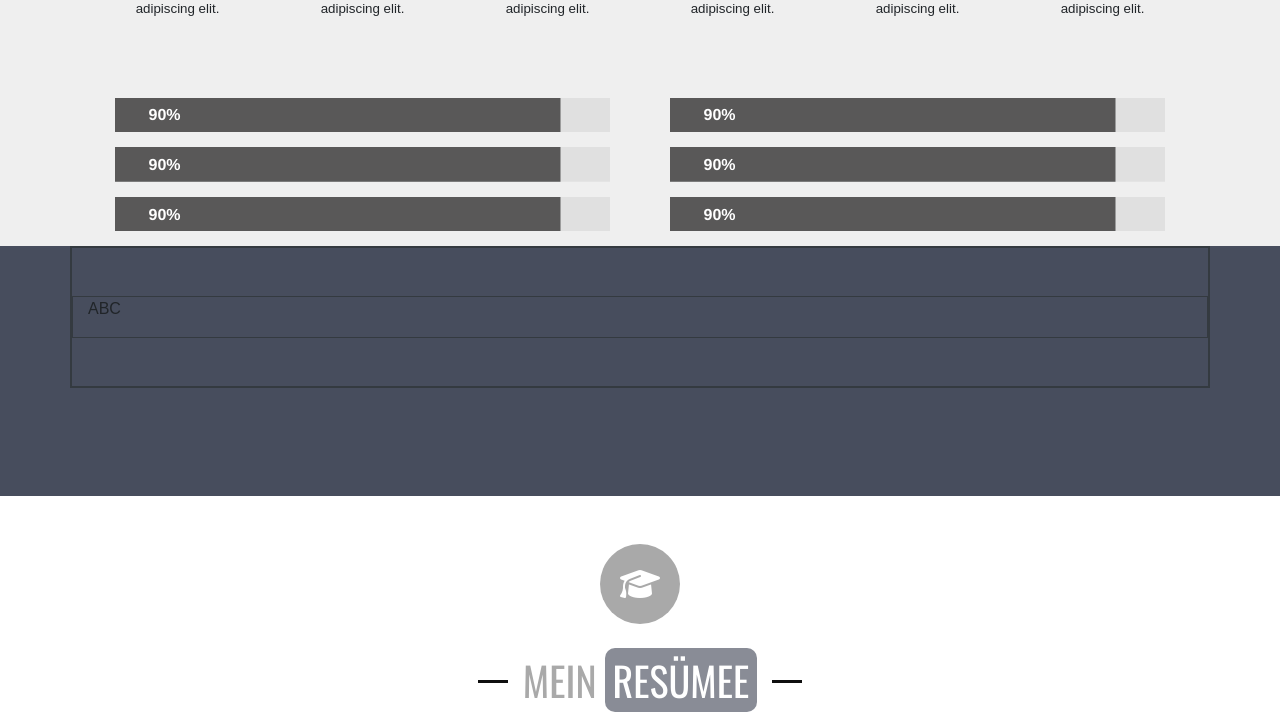
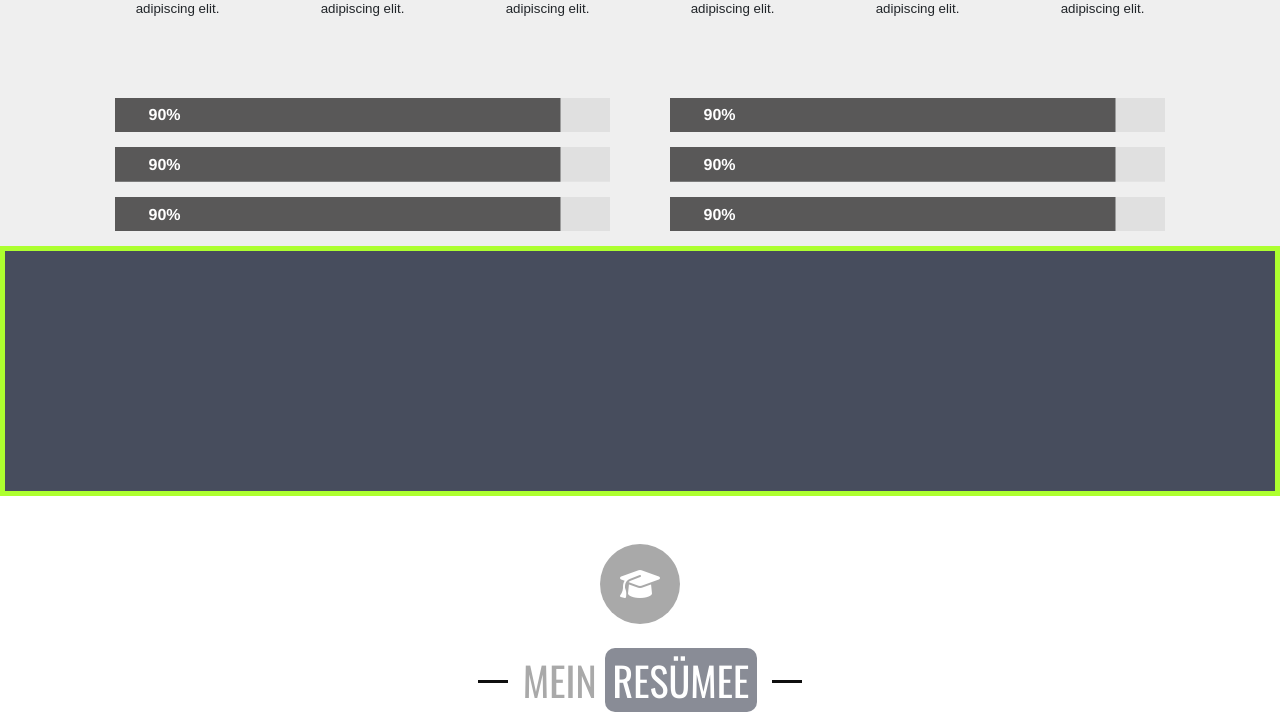
Before and after one commit to QVllasa/Homepage_old, a PHP site: page /home.html in a window 1280 px wide. Shown: the part 3503-4219 px from the top of the page. Run offline with PHP 8.4, Linux system fonts and the light colour scheme; some libraries are stand-ins or nearby versions.

Commit message:
working on main content

```diff
--- a/Development/css/freelancestyle.css
+++ /dev/null
@@ -1,4 +0,0 @@
-.freelancer-section {
-  height: 250px;
-  background-color: #474D5D;
-}
--- a/Development/css/homestyle.css
+++ b/Development/css/homestyle.css
@@ -536,3 +536,10 @@ video {
   height: auto;
   position: relative;
 }
+
+
+.freelancer-section {
+  height: 250px;
+  background-color: #474D5D;
+  border: 5px solid greenyellow;
+}
--- a/Development/home.html
+++ b/Development/home.html
@@ -18,9 +18,8 @@
   <!-- kasserver bootstrap style -->
   <link rel="stylesheet" href="bootstrap4/css/bootstrap.min.css" type="text/css">
   <!--own stylsheets-->
-  <link rel="stylesheet" href="css/homestyle.css" type="text/css">
+  <link rel="stylesheet" type="text/css" href="css/homestyle.css">
   <link rel="stylesheet" href="css/resumestyle.css" type="text/css">
-  <link rel="stylesheet" href="css/freelancestyle.css" type="text/css">
   <!--end own stylesheets-->
 
 
@@ -684,11 +683,9 @@
 
   <!-- freelancer -->
   <div class="container-fluid freelancer-section">
-    <div class="container border border-dark">
-      <div class="row border border-dark justify-content-center">
-        <div class="col-lg-12 border border-dark m-5 ">
-          <p>ABC</p>
-        </div>
+    <div class="container">
+      <div class="row">
+
       </div>
     </div>
 
```
